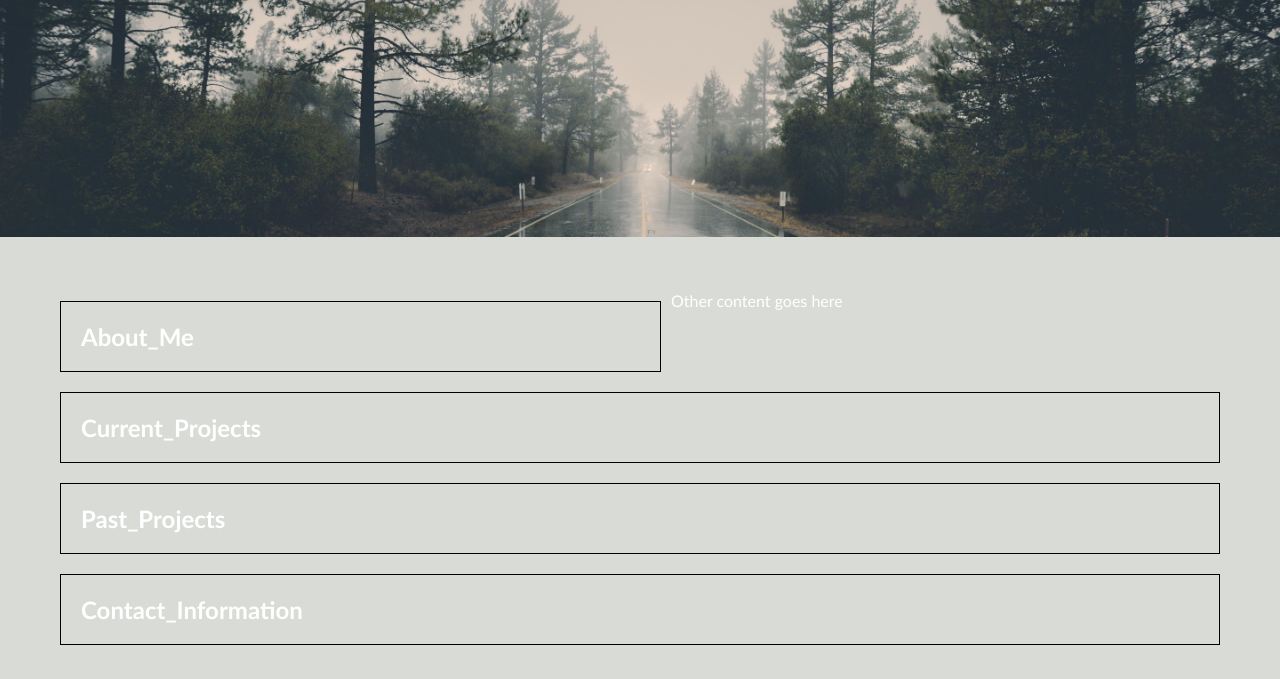
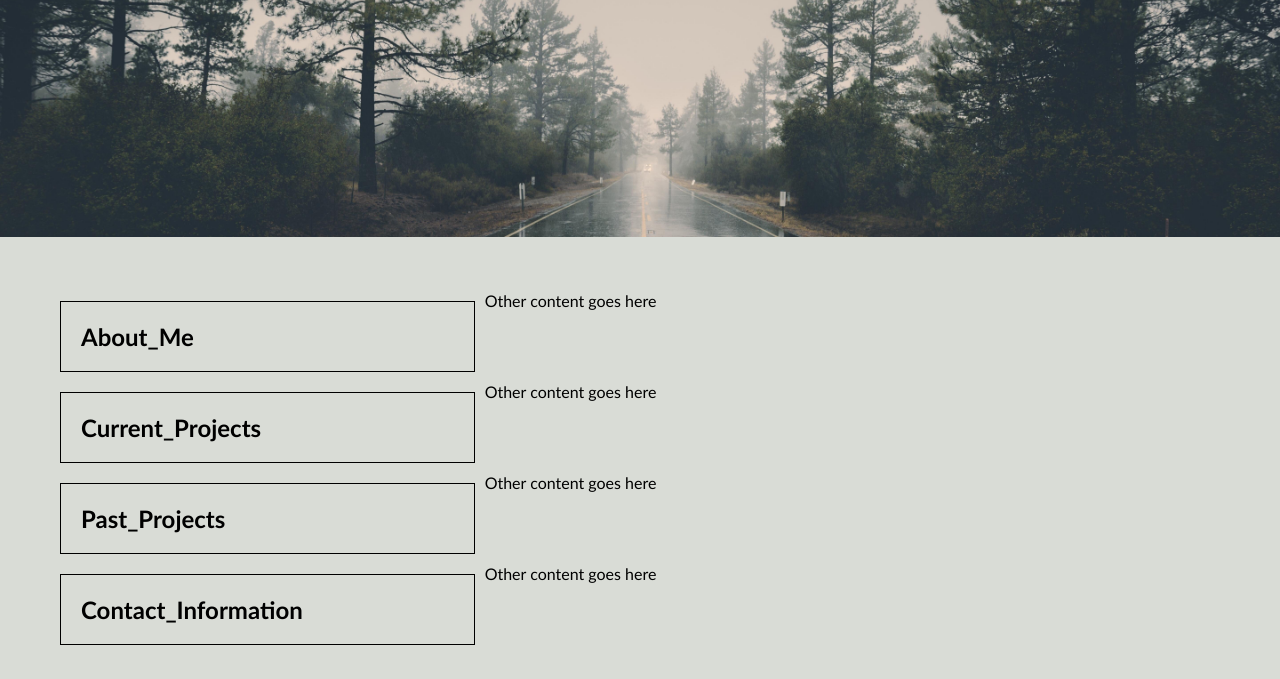
Before and after one commit to MikeRei89/MikeReillysPortfolio, a plain HTML site: page index.html in a window 1280 px wide. Shown: the part 121-800 px from the top of the page. Drawn offline with Linux system fonts and the light colour scheme; a web font is replaced by a local one.

Commit message:
changed font style and color within the CSS

```diff
--- a/assests/css/style.css
+++ b/assests/css/style.css
@@ -48,6 +48,7 @@ a {
 p {
     flex: 1;
     font-size: 16px;
+    color: #000000;
 }
 
 img {
@@ -74,15 +75,20 @@ section1 {
     justify-content: space-between;
 }
 
-.container {
+/* .container {
     display: flex;
     flex-direction: column;
     flex-wrap: wrap;
-}
+} */
 
 .left-aligned-title {
-    flex: 1;
+    flex: 0.5;
     text-align: left;
+    float: left;
+    margin: 10px;
+    padding: 20px;
+    border: 1px solid black;
+    color: #000000;
 }
 
 /* .box {
@@ -93,14 +99,14 @@ section1 {
     flex-direction: left;
 } */
 
-section h2 {
+/* section h2 {
     flex: 1;
     text-align: left;
     float: left;
     margin: 10px;
     padding: 20px;
     border: 1px solid black;
-}
+} */
 
 /* section{
     margin-bottom: 32px;
--- a/index.html
+++ b/index.html
@@ -41,19 +41,19 @@
         <p>Other content goes here
         </p>
     </section>
-    <section class="container">
-        <h2>Current_Projects</h2>
-        <p>
+    <section class="content-container">
+        <h2 class="left-aligned-title">Current_Projects</h2>
+        <p>Other content goes here
         </p>
     </section>
-    <section class="container">
-        <h2>Past_Projects</h2>
-        <p>
+    <section class="content-container">
+        <h2 class="left-aligned-title">Past_Projects</h2>
+        <p>Other content goes here
         </p>
     </section>
-    <section class="container">
-        <h2>Contact_Information</h2>
-        <p>
+    <section class="content-container">
+        <h2 class="left-aligned-title">Contact_Information</h2>
+        <p>Other content goes here
         </p>
     </section>
 </main>
```
